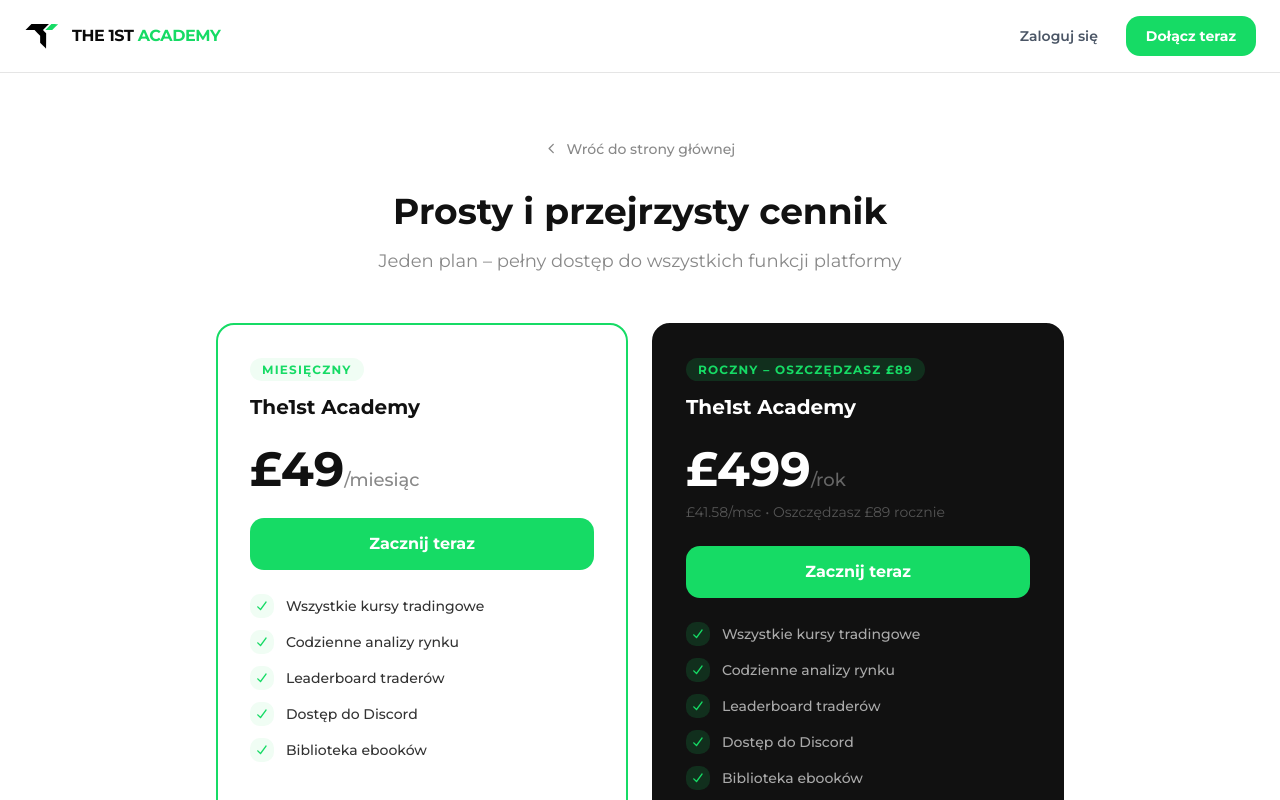
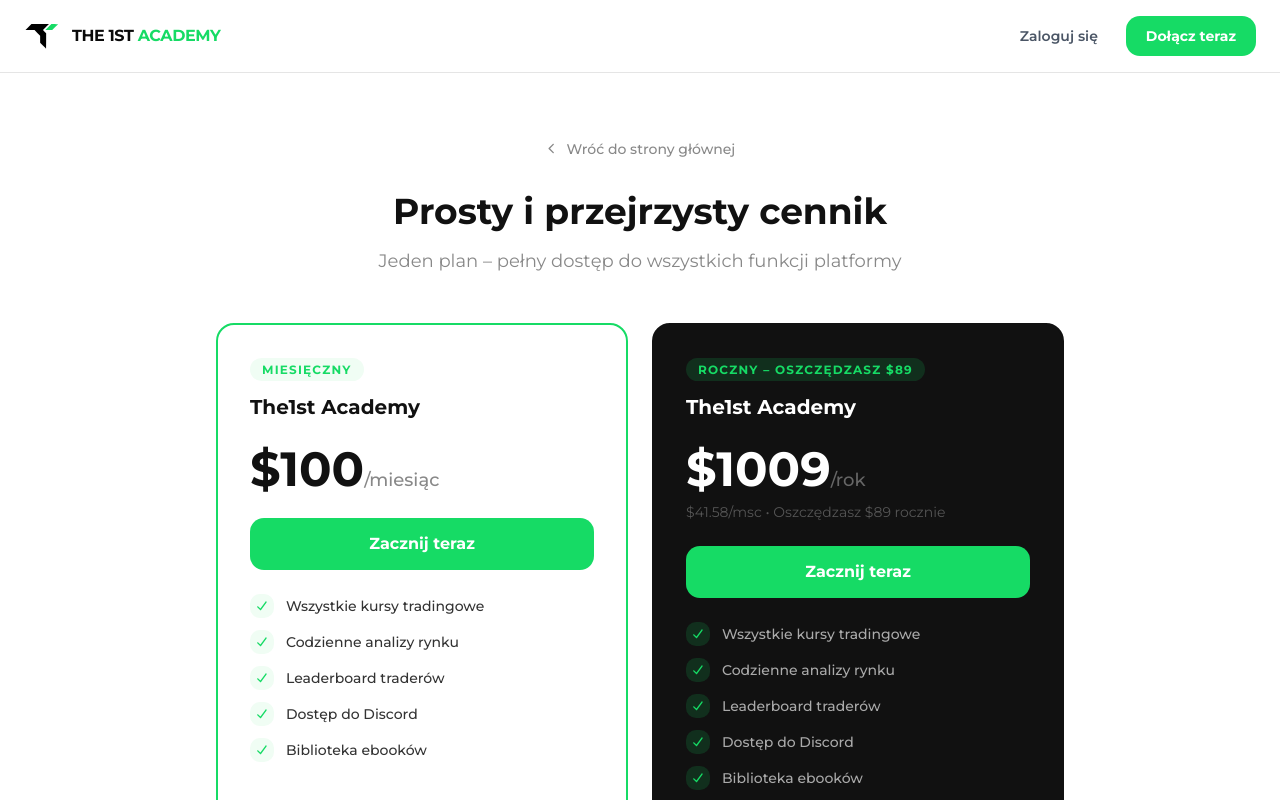
Before and after one commit to The1stFund/academy, a Next.js app in the folder frontend/: page /pricing in a window 1280 px wide. Shown: the top 800 px of the page. Built offline with nearby package versions, Linux system fonts and the light colour scheme.

Commit message:
feat: switch to live Stripe - USD pricing, new Price IDs

```diff
--- a/frontend/src/app/(dashboard)/affiliate/page.tsx
+++ b/frontend/src/app/(dashboard)/affiliate/page.tsx
@@ -144,8 +144,8 @@
             <div className="space-y-4">
               <div className="grid grid-cols-3 gap-4">
                 {[
-                  { icon: faWallet, label: 'Saldo', value: `£${(wallet?.balance || 0).toFixed(2)}`, color: '#16db65' },
-                  { icon: faCoins, label: 'Łącznie zarobione', value: `£${(wallet?.total_earned || 0).toFixed(2)}`, color: '#111' },
+                  { icon: faWallet, label: 'Saldo', value: `$${(wallet?.balance || 0).toFixed(2)}`, color: '#16db65' },
+                  { icon: faCoins, label: 'Łącznie zarobione', value: `$${(wallet?.total_earned || 0).toFixed(2)}`, color: '#111' },
                   { icon: faUsers, label: 'Poleceni', value: referralCount.toString(), color: '#111' },
                 ].map(stat => (
                   <div key={stat.label} className="bg-white rounded-2xl p-5 border" style={{ borderColor: '#f0f0f0' }}>
@@ -176,7 +176,7 @@
                     <p className="text-lg font-bold" style={{ color: '#16db65' }}>{affiliate.commission_percent}%</p>
                   </div>
                   <p className="text-xs" style={{ color: '#aaa' }}>
-                    Za każdą subskrypcję miesięczną (£49) zarabiasz <strong style={{ color: '#111' }}>£{(49 * affiliate.commission_percent / 100).toFixed(2)}</strong>. Za roczną (£499) zarabiasz <strong style={{ color: '#111' }}>£{(499 * affiliate.commission_percent / 100).toFixed(2)}</strong>.
+                    Za każdą subskrypcję miesięczną ($100) zarabiasz <strong style={{ color: '#111' }}>${(49 * affiliate.commission_percent / 100).toFixed(2)}</strong>. Za roczną ($1009) zarabiasz <strong style={{ color: '#111' }}>${(499 * affiliate.commission_percent / 100).toFixed(2)}</strong>.
                   </p>
                 </div>
               </div>
@@ -197,7 +197,7 @@
                           <p className="text-xs" style={{ color: '#aaa' }}>{formatDate(comm.created_at)}</p>
                         </div>
                         <div className="text-right">
-                          <p className="text-sm font-bold" style={{ color: '#16db65' }}>+£{comm.amount.toFixed(2)}</p>
+                          <p className="text-sm font-bold" style={{ color: '#16db65' }}>+${comm.amount.toFixed(2)}</p>
                           <span className="text-xs px-2 py-0.5 rounded-full" style={{ background: comm.status === 'paid' ? '#f0fdf4' : '#f5f5f5', color: comm.status === 'paid' ? '#16db65' : '#888' }}>
                             {comm.status === 'paid' ? 'Wypłacono' : 'Oczekuje'}
                           </span>
--- a/frontend/src/app/(dashboard)/dashboard/page.tsx
+++ b/frontend/src/app/(dashboard)/dashboard/page.tsx
@@ -35,7 +35,7 @@
   async function handleBuySubscription(plan: 'monthly' | 'annual') {
     const { data: { session } } = await supabase.auth.getSession()
     if (!session) { router.push('/login'); return }
-    const priceId = plan === 'annual' ? 'price_1TUV0x0tKvZv0CxQMzknD0zV' : 'price_1TUUuw0tKvZv0CxQWE6ioZVv'
+    const priceId = plan === 'annual' ? 'price_1TpTuR0tKvZv0CxQuvBZQS9a' : 'price_1TpTuR0tKvZv0CxQbKsGZK9m'
     const res = await fetch('/api/stripe/checkout', {
       method: 'POST',
       headers: { 'Content-Type': 'application/json' },
@@ -143,10 +143,10 @@
               </div>
               <div className="flex gap-2 flex-shrink-0 ml-4">
                 <button onClick={() => handleBuySubscription('monthly')} className="px-4 py-2.5 rounded-xl font-bold text-sm text-white" style={{ background: '#16db65' }}>
-                  Miesięczny – £49/msc
+                  Miesięczny – $100/msc
                 </button>
                 <button onClick={() => handleBuySubscription('annual')} className="px-4 py-2.5 rounded-xl font-bold text-sm text-white" style={{ background: '#111' }}>
-                  Roczny – £499/rok
+                  Roczny – $899/rok
                 </button>
               </div>
             </div>
--- a/frontend/src/app/checkout/page.tsx
+++ b/frontend/src/app/checkout/page.tsx
@@ -6,8 +6,8 @@
 import { createClient } from '@/lib/supabase'
 
 const PLANS = {
-  monthly: { priceId: 'price_1TUUuw0tKvZv0CxQWE6ioZVv', label: 'Miesięczny', price: '£49/msc' },
-  annual: { priceId: 'price_1TUV0x0tKvZv0CxQMzknD0zV', label: 'Roczny', price: '£499/rok' },
+  monthly: { priceId: 'price_1TpTuR0tKvZv0CxQbKsGZK9m', label: 'Miesięczny', price: '$100/msc' },
+  annual: { priceId: 'price_1TpTuR0tKvZv0CxQuvBZQS9a', label: 'Roczny', price: '$899/rok' },
 }
 
 function CheckoutForm() {
--- a/frontend/src/app/page.tsx
+++ b/frontend/src/app/page.tsx
@@ -218,7 +218,7 @@
             <div className="bg-white rounded-2xl border-2 p-6 md:p-8 text-center" style={{ borderColor: '#e5e5e5' }}>
               <h3 className="text-lg font-bold mb-1" style={{ color: '#111' }}>Miesięczny</h3>
               <div className="my-5 md:my-6">
-                <span className="text-4xl md:text-5xl font-bold" style={{ color: '#111' }}>£49</span>
+                <span className="text-4xl md:text-5xl font-bold" style={{ color: '#111' }}>$100</span>
                 <span className="text-gray-400 font-medium">/msc</span>
               </div>
               <Link href="/checkout?plan=monthly" className="block w-full text-center font-bold py-3.5 rounded-xl transition-opacity hover:opacity-90 border-2" style={{ borderColor: '#16db65', color: '#16db65' }}>
@@ -226,10 +226,10 @@
               </Link>
             </div>
             <div className="bg-white rounded-2xl border-2 p-6 md:p-8 text-center relative overflow-hidden" style={{ borderColor: '#16db65' }}>
-              <div className="absolute top-3 right-3 text-xs font-bold px-2 py-1 rounded-full" style={{ background: '#16db65', color: '#111' }}>Oszczędzasz £89</div>
+              <div className="absolute top-3 right-3 text-xs font-bold px-2 py-1 rounded-full" style={{ background: '#16db65', color: '#111' }}>Oszczędzasz $89</div>
               <h3 className="text-lg font-bold mb-1" style={{ color: '#111' }}>Roczny</h3>
               <div className="my-5 md:my-6">
-                <span className="text-4xl md:text-5xl font-bold" style={{ color: '#111' }}>£499</span>
+                <span className="text-4xl md:text-5xl font-bold" style={{ color: '#111' }}>$1009</span>
                 <span className="text-gray-400 font-medium">/rok</span>
               </div>
               <Link href="/checkout?plan=annual" className="block w-full text-center text-white font-bold py-3.5 rounded-xl transition-opacity hover:opacity-90" style={{ background: '#16db65' }}>
--- a/frontend/src/app/pricing/page.tsx
+++ b/frontend/src/app/pricing/page.tsx
@@ -36,7 +36,7 @@
               </div>
             </div>
             <div className="mb-6">
-              <span className="text-5xl font-bold" style={{ color: '#111' }}>£49</span>
+              <span className="text-5xl font-bold" style={{ color: '#111' }}>$100</span>
               <span className="text-lg font-medium" style={{ color: '#888' }}>/miesiąc</span>
             </div>
             <Link href="/checkout?plan=monthly" className="block w-full text-center text-white font-bold py-3.5 rounded-xl mb-6 transition-opacity hover:opacity-90" style={{ background: '#16db65' }}>
@@ -63,15 +63,15 @@
           <div className="rounded-2xl p-8 border-2" style={{ borderColor: '#111', background: '#111' }}>
             <div className="flex items-center justify-between mb-6">
               <div>
-                <span className="text-xs font-bold tracking-widest uppercase px-3 py-1 rounded-full" style={{ color: '#16db65', background: 'rgba(22,219,101,0.15)' }}>Roczny – Oszczędzasz £89</span>
+                <span className="text-xs font-bold tracking-widest uppercase px-3 py-1 rounded-full" style={{ color: '#16db65', background: 'rgba(22,219,101,0.15)' }}>Roczny – Oszczędzasz $89</span>
                 <h2 className="text-xl font-bold mt-3 text-white">The1st Academy</h2>
               </div>
             </div>
             <div className="mb-2">
-              <span className="text-5xl font-bold text-white">£499</span>
+              <span className="text-5xl font-bold text-white">$1009</span>
               <span className="text-lg font-medium" style={{ color: '#666' }}>/rok</span>
             </div>
-            <p className="text-sm mb-6" style={{ color: '#555' }}>£41.58/msc • Oszczędzasz £89 rocznie</p>
+            <p className="text-sm mb-6" style={{ color: '#555' }}>$41.58/msc • Oszczędzasz $89 rocznie</p>
             <Link href="/checkout?plan=annual" className="block w-full text-center font-bold py-3.5 rounded-xl mb-6 transition-opacity hover:opacity-90" style={{ background: '#16db65', color: 'white' }}>
               Zacznij teraz
             </Link>
```
Also changed, not shown: 1 other file (tests, documents, lock files or other folders).
